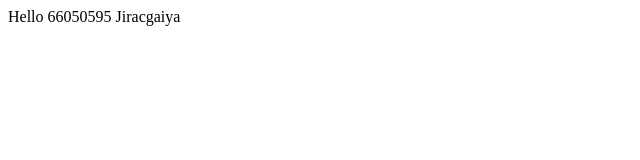
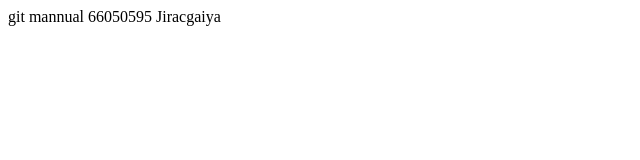
Before and after one commit to Jirachaiya/Jirachaiya.github.io, a plain HTML site: page index.html in a window 1280 px wide. Shown: the full height of the page, 0-640 px from the left. Drawn offline with Linux system fonts and the light colour scheme.

Commit message:
Update index.html

```diff
--- a/index.html
+++ b/index.html
@@ -6,6 +6,6 @@
     <title>Document</title>
 </head>
 <body>
-    Hello 66050595 Jiracgaiya
+    git mannual 66050595 Jiracgaiya
 </body>
 </html>
```
